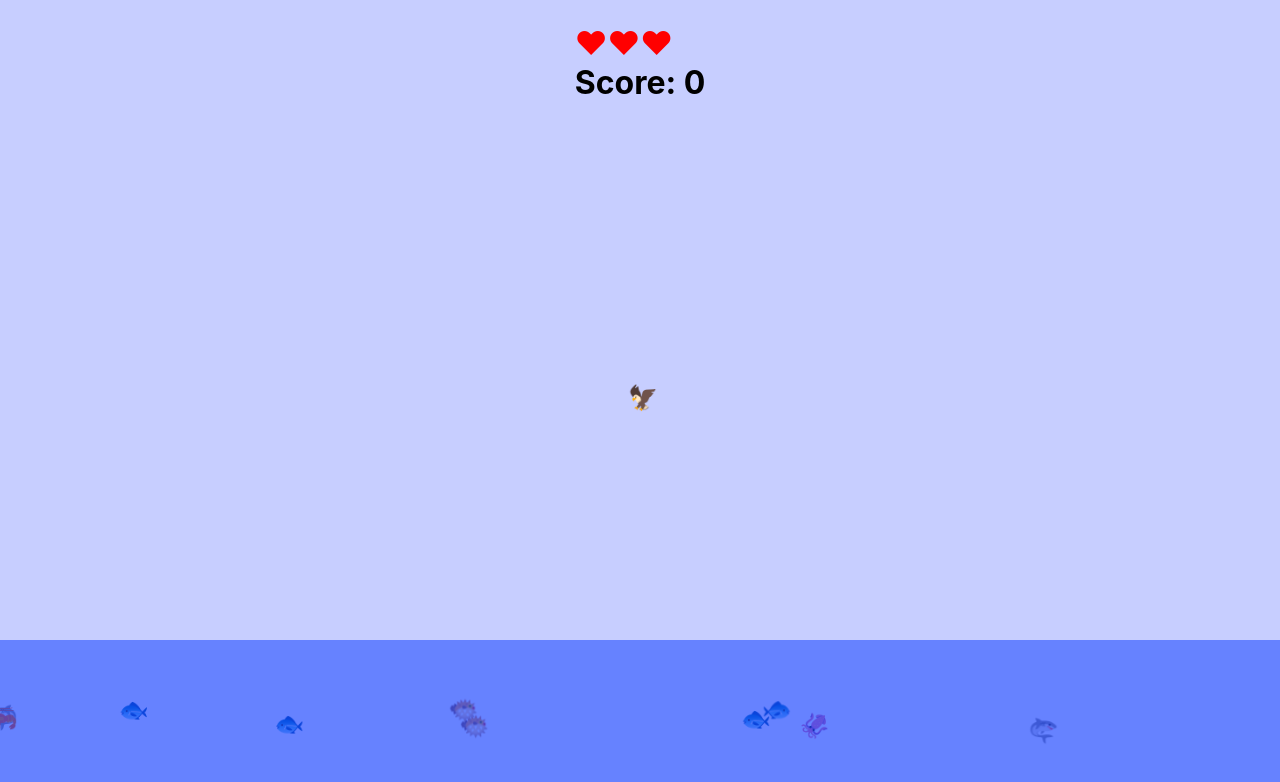
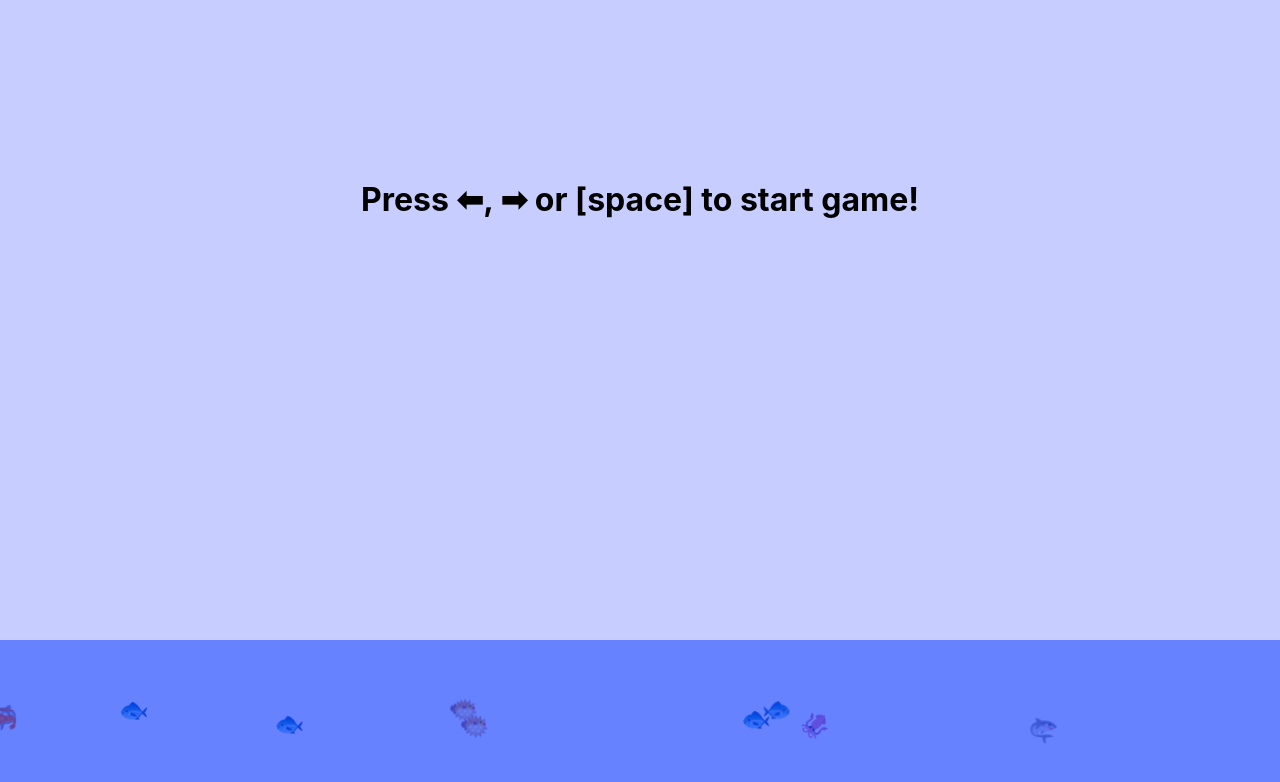
Before and after one commit to joglr/dyk, a React (Create React App) app: page / in a window 1280 px wide. Shown: the top 782 px of the page. Built offline with nearby package versions, Linux system fonts and the light colour scheme.

Commit message:
Refactor gameState, gameStartTime and score to useReducer

```diff
--- a/src/App.tsx
+++ b/src/App.tsx
@@ -1,5 +1,5 @@
 import { Fade, Grow } from "@material-ui/core";
-import { useEffect, useRef, useState } from "react";
+import { useEffect, useReducer, useRef, useState } from "react";
 import styled from "styled-components";
 import {
   useClampedState,
@@ -11,11 +11,12 @@ import { dist, pick } from "./util";
 
 const W = () => window.innerWidth;
 const H = () => window.innerHeight;
+const GAME_DURATION = 30;
 const PLAYER_SIZE = 24;
 const JUMP_ACCELERATION = 70;
 const GRAVITY_ACCELERATION = 1 / 5;
 const MIN_COORD = PLAYER_SIZE / 2;
-const FRICTION_COEFFIENT = 1 - 1 / 100;
+const FRICTION_COEFFICIENT = 1 - 1 / 100;
 const PLAYER_SPEED = 2;
 const SEA_LEVEL = 0.2 * H();
 
@@ -100,7 +101,7 @@ const Score = styled.div<{ expanded: boolean }>`
   left: 50%;
   transform: translateX(-50%);
 
-  font-size: ${(p) => (p.expanded ? 600 : 200)}%;
+  font-size: ${(p) => (p.expanded ? 400 : 200)}%;
   font-weight: bold;
 `;
 
@@ -113,7 +114,72 @@ const Lives = styled.div`
 const FISH = ["🐡", "🐟", "🦐"];
 const ENEMIES: string[] = ["🦈", "🦑"];
 
-function generateFish(count: number) {
+interface State {
+  gameStatus: "IDLE" | "POST_GAME" | "RUNNING";
+  gameStartTime: number | null;
+  score: number;
+}
+
+enum ActionType {
+  START,
+  END,
+  SCORE,
+  RESET,
+}
+
+type Action =
+  | {
+      type: ActionType.START;
+    }
+  | {
+      type: ActionType.END;
+    }
+  | {
+      type: ActionType.RESET;
+    }
+  | {
+      type: ActionType.SCORE;
+      value: number;
+    };
+
+type Reducer<S, A> = (prevState: S, action: A) => S;
+
+const { START, END, SCORE, RESET } = ActionType;
+
+function gameStateReducer(prevState: State, action: Action): State {
+  switch (action.type) {
+    case START:
+      return {
+        gameStatus: "RUNNING",
+        gameStartTime: new Date().getTime(),
+        score: 0,
+      };
+    case END:
+      return {
+        gameStatus: "POST_GAME",
+        gameStartTime: null,
+        score: prevState.score,
+      };
+    case SCORE:
+      return {
+        gameStatus: prevState.gameStatus,
+        gameStartTime: prevState.gameStartTime,
+        score: prevState.score + action.value,
+      };
+    case RESET:
+      return getInitialState();
+  }
+}
+
+function getInitialState(): State {
+  return {
+    gameStatus: "IDLE",
+    gameStartTime: null,
+    score: 0,
+  };
+}
+
+function generateFish(count: number, onlyFish = false) {
   let fish = [];
 
   for (let i = 0; i < count; i++) {
@@ -123,7 +189,7 @@ function generateFish(count: number) {
       y: SEA_LEVEL * Math.random(),
       vx: Math.random() - 0.5,
       vy: 0,
-      icon: pick([...FISH, ...ENEMIES]),
+      icon: pick([...FISH, ...(onlyFish ? [] : ENEMIES)]),
     });
   }
 
@@ -132,6 +198,10 @@ function generateFish(count: number) {
 
 export default function App() {
   const [debug, setDebug] = useState(false);
+
+  const [{ gameStartTime, gameStatus, score }, dispatch] = useReducer<
+    Reducer<State, Action>
+  >(gameStateReducer, getInitialState());
 
   const [vx, setVx, resetVx] = useClampedState(-10, 10, 0);
   const [vy, setVy, resetVy] = useClampedState(-10, 10, 0);
@@ -145,21 +215,18 @@ export default function App() {
   const [caughtFish, setCaughtFish] = useResetableState<Symbol | null>(null);
 
   const [isDiving, setIsDiving] = useResetableState(false);
-  const [lives, setLives, resetLives] = useResetableState(3);
-  const [score, setScore, resetScore] = useResetableState(0);
 
   const [fish, setFish, resetFish] = useResetableState<IFish[]>(() =>
     generateFish(10)
   );
 
   function reset() {
+    dispatch({ type: RESET });
     resetX();
     resetY();
     resetVx();
     resetVy();
     resetFish();
-    resetLives();
-    resetScore();
   }
 
   const lastFrameRef = useRef(0);
@@ -175,7 +242,7 @@ export default function App() {
           const distance = dist({ x, y }, f);
           if (distance < PLAYER_SIZE) {
             if (ENEMIES.includes(f.icon)) {
-              setLives((prevLives) => prevLives - 1);
+              dispatch({ type: END });
               resetX();
               resetY();
               resetVx();
@@ -195,15 +262,18 @@ export default function App() {
       } else {
         if (y > SEA_LEVEL) {
           setCaughtFish(null);
-          setScore(
-            (prevScore) =>
-              prevScore +
-              1 +
-              (fish.find((f) => f.id === caughtFish) as IFish).vx
-          );
+          dispatch({
+            type: SCORE,
+            value:
+              1 + Math.abs((fish.find((f) => f.id === caughtFish) as IFish).vx),
+          });
+          const fishLeft = fish.filter((f) => f.id !== caughtFish);
           return [
-            ...fish.filter((f) => f.id !== caughtFish),
-            ...generateFish(1),
+            ...fishLeft,
+            ...generateFish(
+              1 + Math.floor(Math.random() * 3),
+              Boolean(fishLeft.find((f) => FISH.includes(f.icon)))
+            ),
           ];
         }
         return fish.map((f) => {
@@ -227,11 +297,15 @@ export default function App() {
     resetY,
     setCaughtFish,
     setFish,
-    setLives,
-    setScore,
     x,
     y,
   ]);
+
+  function startGame() {
+    if (gameStatus === "IDLE") {
+      dispatch({ type: START });
+    }
+  }
 
   useEffect(() => {
     function update(timestamp: number) {
@@ -259,7 +333,7 @@ export default function App() {
       setX((prevX: number) => prevX + vx);
       setY((prevY: number) => prevY + vy);
       // Drag
-      setVx((prevVx: number) => prevVx * FRICTION_COEFFIENT);
+      setVx((prevVx: number) => prevVx * FRICTION_COEFFICIENT);
 
       setVy((_pvy: number) =>
         isDiving ? -30 * GRAVITY_ACCELERATION : 30 * GRAVITY_ACCELERATION
@@ -270,6 +344,7 @@ export default function App() {
       for (let key of keys) {
         switch (key) {
           case " ":
+            startGame();
             spacePressed = true;
             if (!isDiving) {
               if (keys.includes("ArrowLeft")) setVx(-1 * JUMP_ACCELERATION);
@@ -280,11 +355,13 @@ export default function App() {
             break;
 
           case "ArrowLeft":
+            startGame();
             setVx((_x: number) => -PLAYER_SPEED);
 
             break;
 
           case "ArrowRight":
+            startGame();
             setVx((_x: number) => PLAYER_SPEED);
             break;
           default:
@@ -296,6 +373,17 @@ export default function App() {
     const frame = requestAnimationFrame(update);
     return () => cancelAnimationFrame(frame);
   });
+
+  const timeElapsedInSeconds =
+    gameStartTime !== null
+      ? (new Date().getTime() - gameStartTime) / 1000
+      : null;
+
+  useEffect(() => {
+    if (timeElapsedInSeconds && timeElapsedInSeconds >= GAME_DURATION) {
+      dispatch({ type: END });
+    }
+  }, [timeElapsedInSeconds]);
 
   useKeyBinding("d", () => setDebug((debug) => !debug), true);
 
@@ -319,7 +407,7 @@ export default function App() {
             </Grow>
           ))}
         </Ocean>
-        {lives > 0 && (
+        {gameStartTime && (
           <Entity pos={[x, y]}>
             <EntityIcon direction={vx > 0}>🦅</EntityIcon>
           </Entity>
@@ -338,24 +426,25 @@ export default function App() {
             <div>caughtFish: {caughtFish}</div>
           </Debug>
         </Grow>
-
-        <Score expanded={lives === 0}>
-          {lives > 0 ? (
-            <Lives>
-              {[...new Array(3)].map((_, i) => (
-                <Fade in={lives - 1 >= i} key={i}>
-                  <span>❤</span>
-                </Fade>
-              ))}
-            </Lives>
-          ) : (
+        <Score expanded={gameStatus === "POST_GAME"}>
+          <Grow in={gameStatus === "POST_GAME"}>
             <div>
-              <div>You died!</div>
+              <div>Game over!</div>
             </div>
-          )}
-          <div>Score: {Math.round(score)}</div>
-          <Grow in={lives === 0}>
+          </Grow>
+          <Grow in={gameStatus === "POST_GAME" || gameStatus === "RUNNING"}>
+            <div>Score: {Math.round(score)}</div>
+          </Grow>
+          <Grow in={Boolean(gameStartTime)}>
+            <div>
+              {Math.round(GAME_DURATION - (timeElapsedInSeconds as number))}s
+            </div>
+          </Grow>
+          <Grow in={gameStatus === "POST_GAME"}>
             <TryAgainButton onClick={reset}>Try again</TryAgainButton>
+          </Grow>
+          <Grow in={gameStatus === "IDLE"}>
+            <div>Press ⬅, ➡ or [space] to start game!</div>
           </Grow>
         </Score>
       </Overlay>
```
